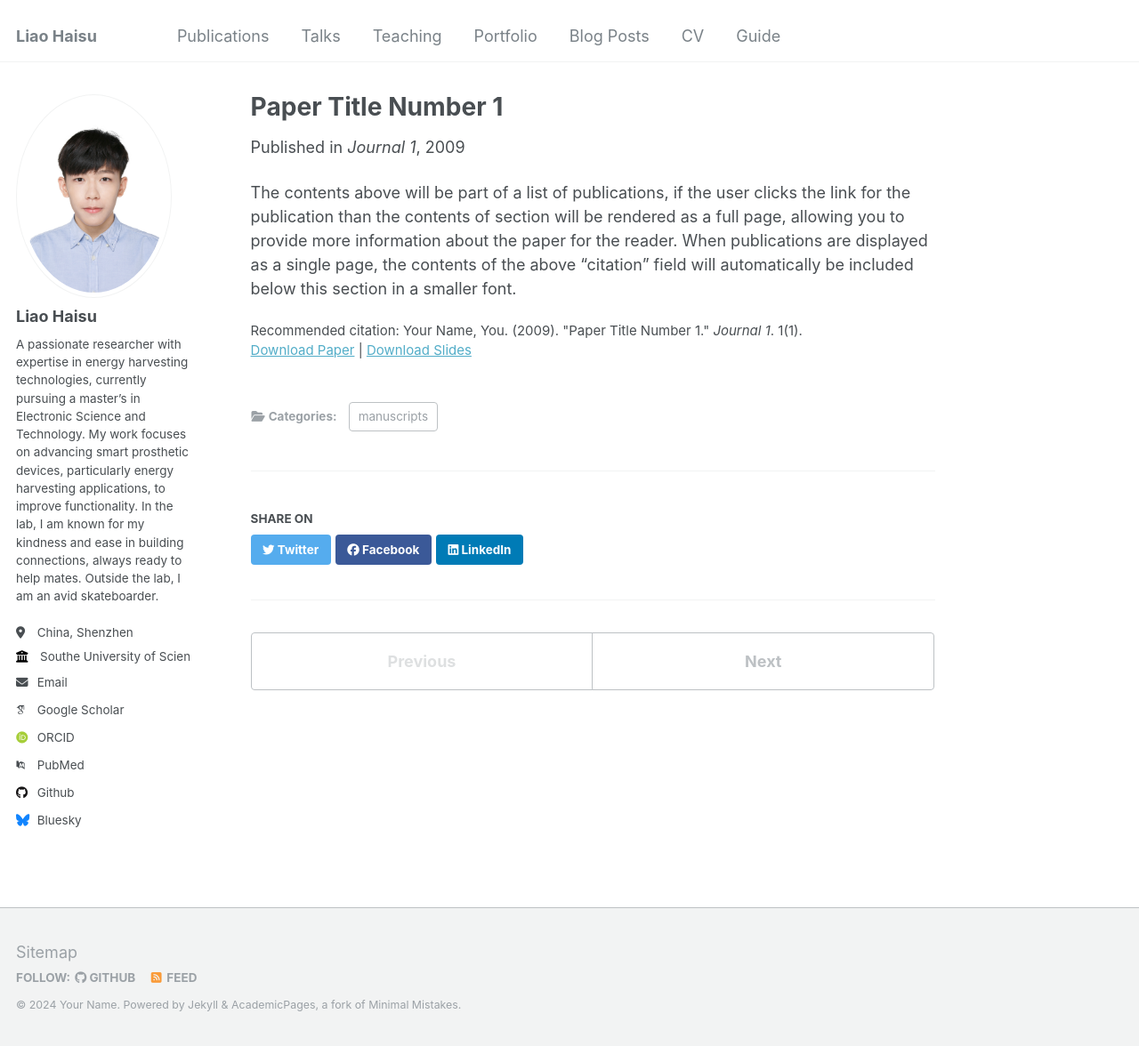
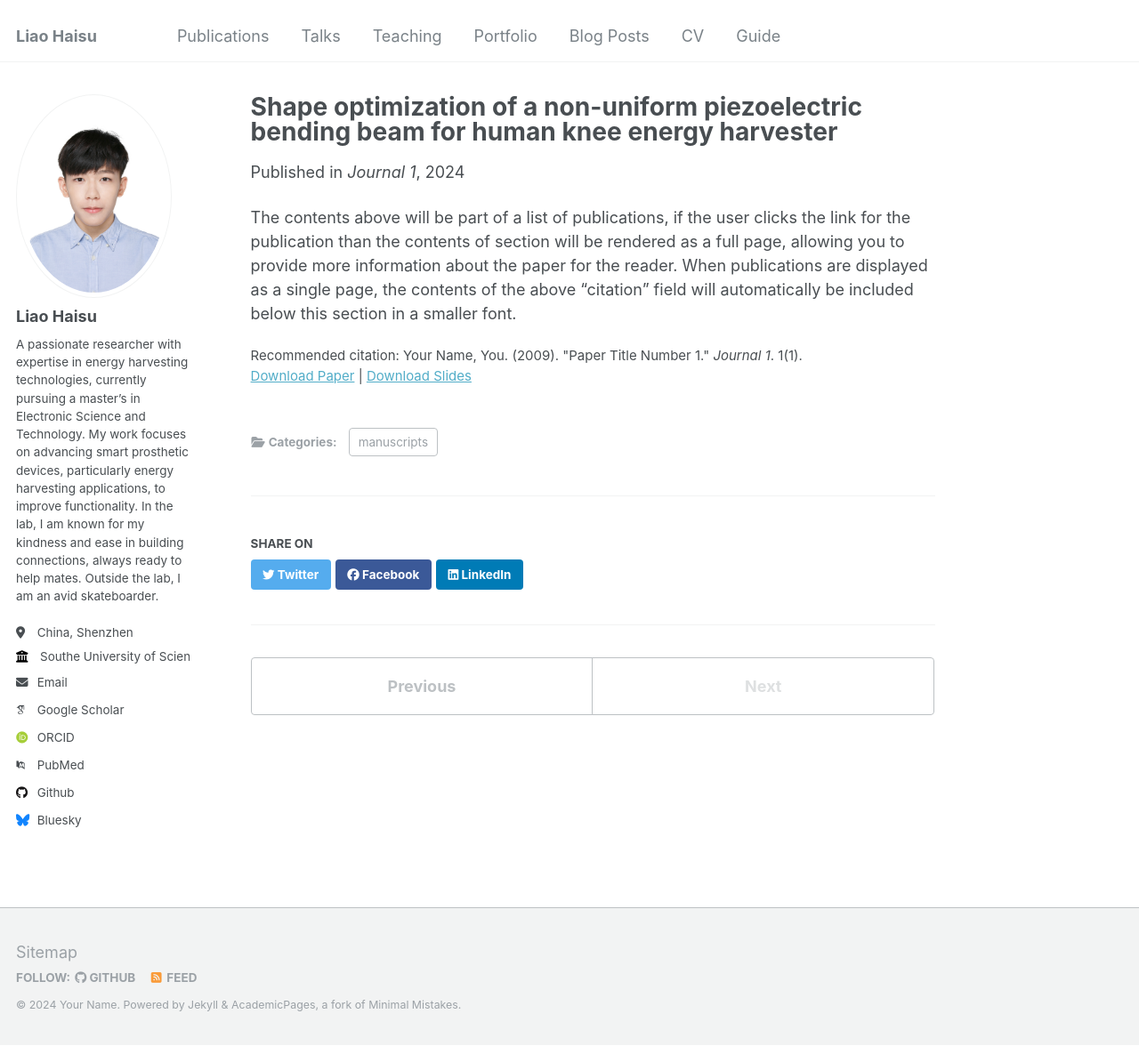
Before and after one commit to liaohaisu/Liao-haisu.github.io, a Jekyll site: the page built from _publications/2009-10-01-paper-title-number-1.md, in a window 1280 px wide and 1176 px high. Shown: the whole window at 89% size. Built offline with Jekyll 4.4.1, drawn with Linux system fonts in a browser that asks for light colours; some web fonts are replaced.

Commit message:
2009-10-01-paper-title-number-1.md

```diff
--- a/_publications/2009-10-01-paper-title-number-1.md
+++ b/_publications/2009-10-01-paper-title-number-1.md
@@ -1,13 +1,13 @@
 ---
-title: "Paper Title Number 1"
+title: "Shape optimization of a non-uniform piezoelectric bending beam for human knee energy harvester"
 collection: publications
 category: manuscripts
 permalink: /publication/2009-10-01-paper-title-number-1
 excerpt: 'This paper is about the number 1. The number 2 is left for future work.'
-date: 2009-10-01
+date: 2024-9-9
 venue: 'Journal 1'
 slidesurl: 'http://academicpages.github.io/files/slides1.pdf'
-paperurl: 'http://academicpages.github.io/files/paper1.pdf'
+paperurl: '[http://academicpages.github.io/files/paper1.pdf](https://iopscience.iop.org/article/10.1088/1361-665X/ad78ce/meta)'
 citation: 'Your Name, You. (2009). &quot;Paper Title Number 1.&quot; <i>Journal 1</i>. 1(1).'
 ---
 
```
